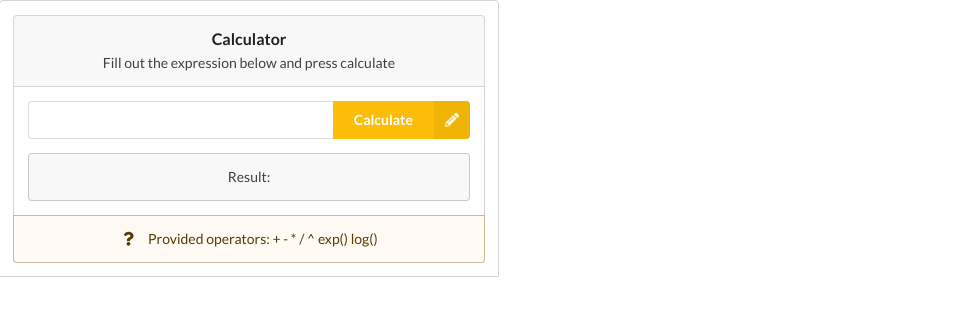
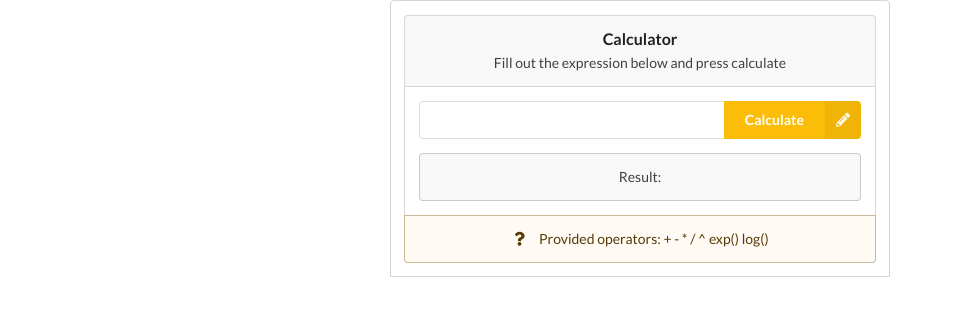
Before and after one commit to JackySu/SWENG-Assignment-2, a Flask app: page / in a window 1280 px wide. Shown: the top 316 px of the page, without its empty margins (0-953 px from the left). Run offline with Flask 2, Linux system fonts and the light colour scheme.

Commit message:
fix indent for index.html

```diff
--- a/templates/index.html
+++ b/templates/index.html
@@ -8,7 +8,7 @@
     </head>
     <body>
 
-        <div class="html ui top attached segment" style="width: 500px; text-align: center;">
+        <div class="html ui top attached segment" style="width: 500px; text-align: center; margin: 0 auto;">
             <div class="ui attached message">
                 <div class="header">
                     Calculator
```
